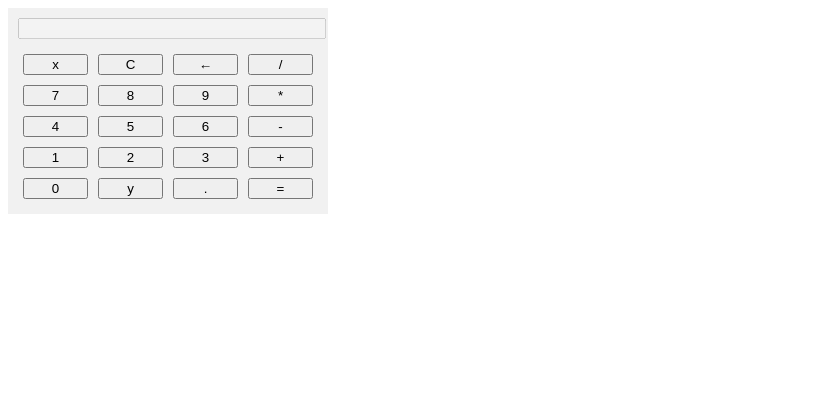
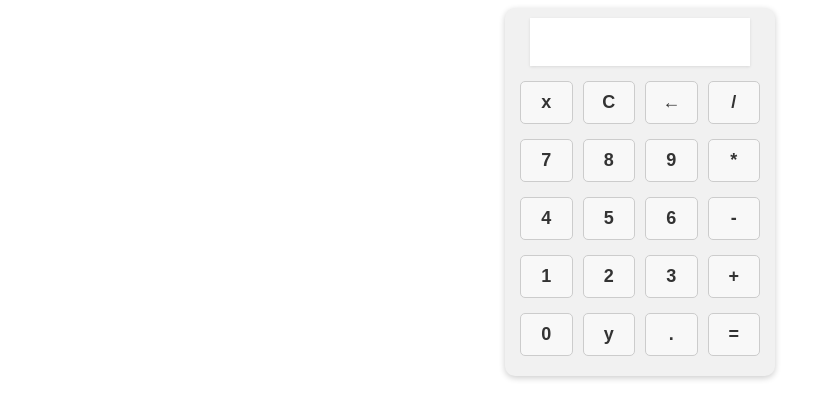
Before and after one commit to Annylizy/Calculator, a plain HTML site: page calc.html in a window 1280 px wide. Shown: the whole page, without its empty margins (0-832 px from the left). Drawn offline with Linux system fonts and the light colour scheme.

Commit message:
Update calc.html

```diff
--- a/calc.html
+++ b/calc.html
@@ -1,26 +1,54 @@
 <!DOCTYPE html>
 <html>
 <head>
+  <meta charset="UTF-8" />
+  <meta name="viewport" content="width=device-width, initial-scale=1.0">
   <title>Calculator</title>
   <style>
     .calculator {
-      width: 300px;
+      width: 250px;
       background-color: #f1f1f1;
       padding: 10px;
+      border-radius: 10px;
+      box-shadow: 0 2px 6px rgba(0, 0, 0, 0.2);
+      margin: 0 auto;
+      text-align: center;
     }
-
-    .calculator input {
-      width: 100%;
+    .calculator #result {
+      width: 80%;
       margin-bottom: 10px;
+      padding: 10px;
+      font-size: 24px;
+      font-weight: bold;
+      text-align: right;
+      border: none;
+      background-color: #fff;
+      color: #333;
+      box-shadow: 0 1px 3px rgba(0, 0, 0, 0.1);
     }
 
     .calculator .row {
       display: flex;
+      justify-content: space-between;
+      margin-bottom: 5px;
     }
 
     .calculator .button {
-      flex: 5;
+      flex: 1;
       margin: 5px;
+      padding: 10px;
+      font-size: 18px;
+      font-weight: bold;
+      color: #333;
+      background-color: #f8f8f8;
+      border: 1px solid #ccc;
+      border-radius: 5px;
+      cursor: pointer;
+      transition: background-color 0.2s;
+    }
+
+    .calculator .button:hover {
+      background-color: #e1e1e1;
     }
   </style>
 </head>
@@ -60,25 +88,21 @@
   </div>
 
   <script>
-    // Get HTML elements
+
     const resultElement = document.getElementById("result");
 
-    // Append a character to the result
     function appendCharacter(character) {
       resultElement.value += character;
     }
 
-    // Clear the result
     function clearResult() {
       resultElement.value = "";
     }
 
-    // Delete the last character from the result
     function deleteLastCharacter() {
       resultElement.value = resultElement.value.slice(0, -1);
     }
 
-    // Calculate the result
     function calculateResult() {
       let result = resultElement.value;
 
```
